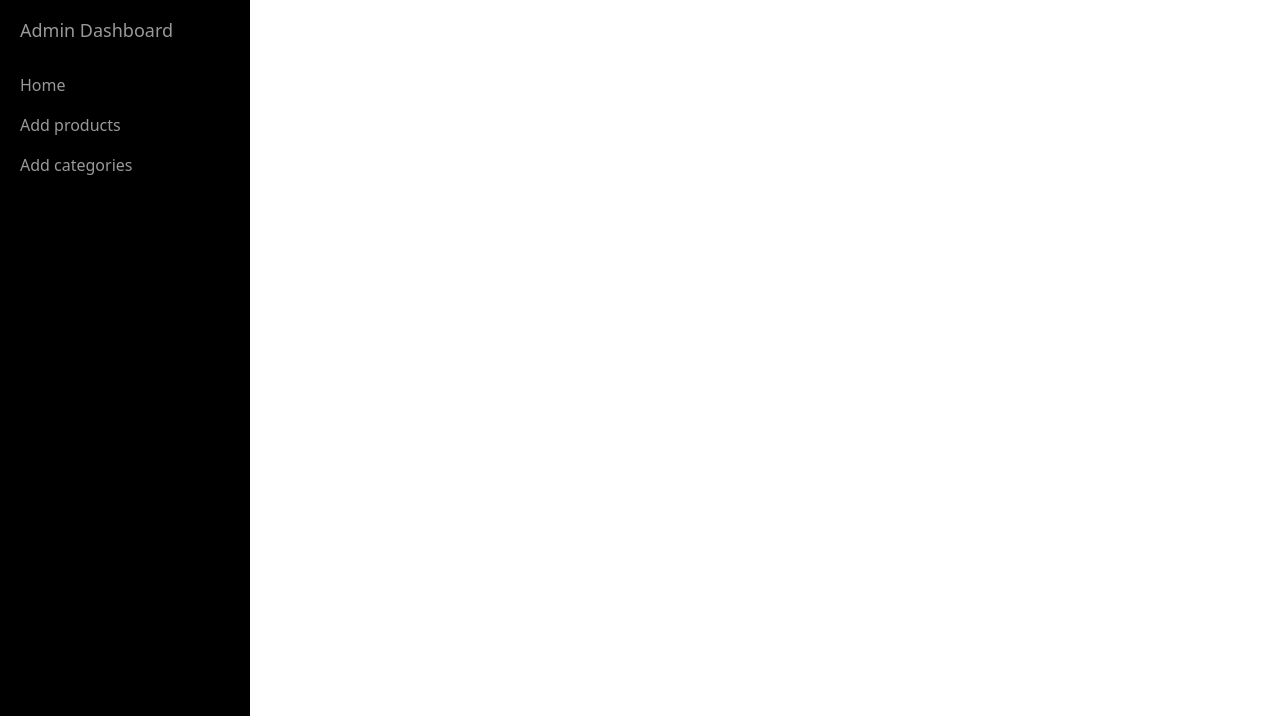
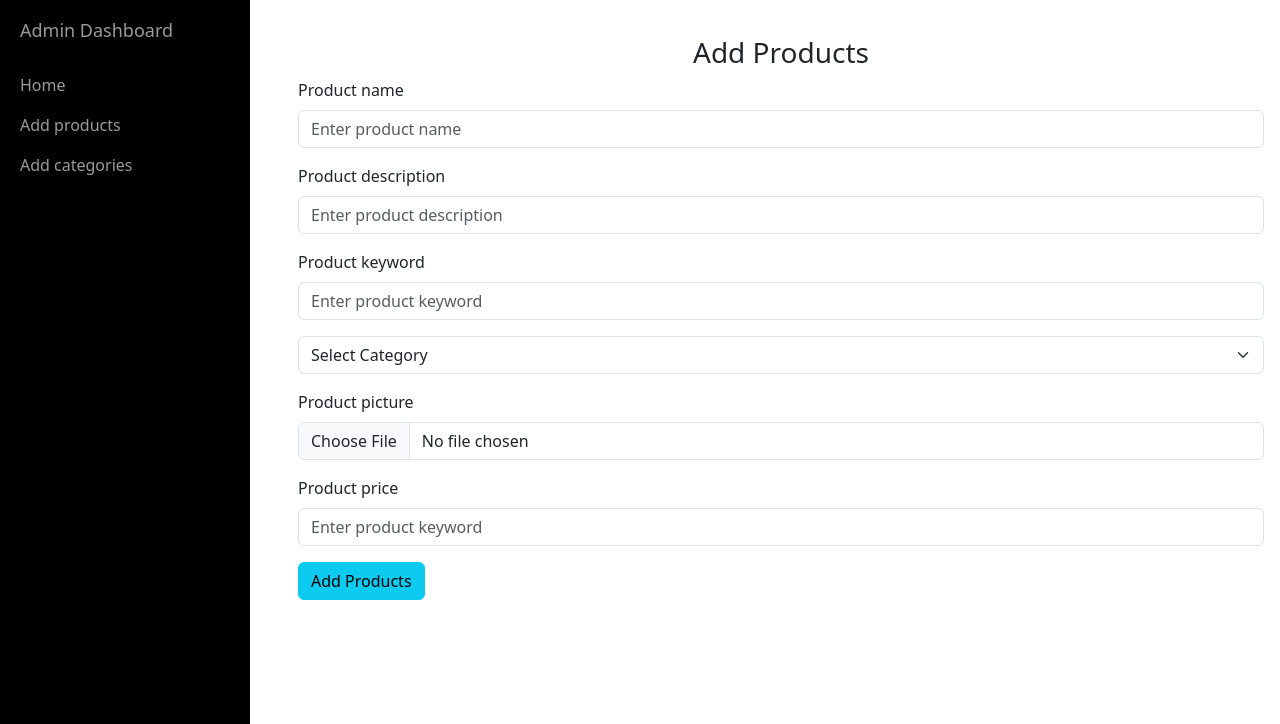
Before and after one commit to Rubaiyat90/Php, a PHP site: page /index.php?add_products in a window 1280 px wide. Shown: the part 84-808 px from the top of the page. Run offline with PHP 8.4, Linux system fonts and the light colour scheme; some libraries are stand-ins or nearby versions.

Commit message:
Pr_Form_Created

```diff
--- /dev/null
+++ b/admin/add_products.php
@@ -0,0 +1,48 @@
+<!doctype html>
+<html lang="en">
+  <head>
+    <meta charset="utf-8">
+    <meta name="viewport" content="width=device-width, initial-scale=1">
+    <title>Add Products</title>
+    <script src="//maxcdn.bootstrapcdn.com/bootstrap/3.3.0/js/bootstrap.min.js"></script>
+    <script src="//code.jquery.com/jquery-1.11.1.min.js"></script>
+    <link href="https://cdn.jsdelivr.net/npm/bootstrap@5.3.3/dist/css/bootstrap.min.css" rel="stylesheet" integrity="sha384-QWTKZyjpPEjISv5WaRU9OFeRpok6YctnYmDr5pNlyT2bRjXh0JMhjY6hW+ALEwIH" crossorigin="anonymous">
+    <link rel="stylesheet" href="../style.css">
+  </head>
+  <body>
+      <h3 class="text-center text-top">Add Products</h3>
+        <form action="" method="post" enctype="multipart/formdata">
+            <div class="mb-3">
+              <label for="product_name" class="form-label">Product name</label>
+              <input type="text" class="form-control" id="product_name" name="product_name" placeholder="Enter product name" required>
+            </div>
+            <div class="mb-3">
+              <label for="product_description" class="form-label">Product description</label>
+              <input type="text" class="form-control" id="product_description" name="product_description" placeholder="Enter product description" required>
+            </div>
+            <div class="mb-3">
+              <label for="product_keyword" class="form-label">Product keyword</label>
+              <input type="text" class="form-control" id="product_keyword" name="product_keyword" placeholder="Enter product keyword" required>
+            </div>
+            <div class="mb-3">
+              <select class="form-select" name="pprodut_category" id="" aria-label="Default select example" required>
+                <option selected>Select Category</option>
+                <option value="1">One</option>
+                <option value="2">Two</option>
+                <option value="3">Three</option>
+              </select>
+            </div>
+            <div class="mb-3">
+              <label for="product_file" class="form-label">Product picture</label>
+              <input class="form-control" type="file" id="formFile" name="product_file">
+            </div>
+            <div class="mb-3">
+              <label for="product_price" class="form-label">Product price</label>
+              <input type="text" class="form-control" id="product_price" name="product_rice" placeholder="Enter product keyword" required>
+            </div>
+            <div class="mb-3">
+              <input type="submit" name="insert_product" class="btn btn-info" value="Add Products">
+            </div>
+        </form>
+  </body>
+</html>
--- a/admin/index.php
+++ b/admin/index.php
@@ -48,6 +48,19 @@
                 <div class="row">
                     <div class="col-lg-12">
                         <?php
+                            if(isset($_GET['add_products'])){
+                                include('add_products.php');
+                            }
+                        ?>
+                    </div>
+                </div>
+            </div>
+        </div>
+        <div id="page-content-wrapper">
+            <div class="container-fluid m-3">
+                <div class="row">
+                    <div class="col-lg-12">
+                        <?php
                             if(isset($_GET['add_categories'])){
                                 include('add_categories.php');
                             }
@@ -56,6 +69,7 @@
                 </div>
             </div>
         </div>
+
     </div>
     <script src="https://cdn.jsdelivr.net/npm/bootstrap@5.3.3/dist/js/bootstrap.bundle.min.js" integrity="sha384-YvpcrYf0tY3lHB60NNkmXc5s9fDVZLESaAA55NDzOxhy9GkcIdslK1eN7N6jIeHz" crossorigin="anonymous"></script>
   </body>
```
